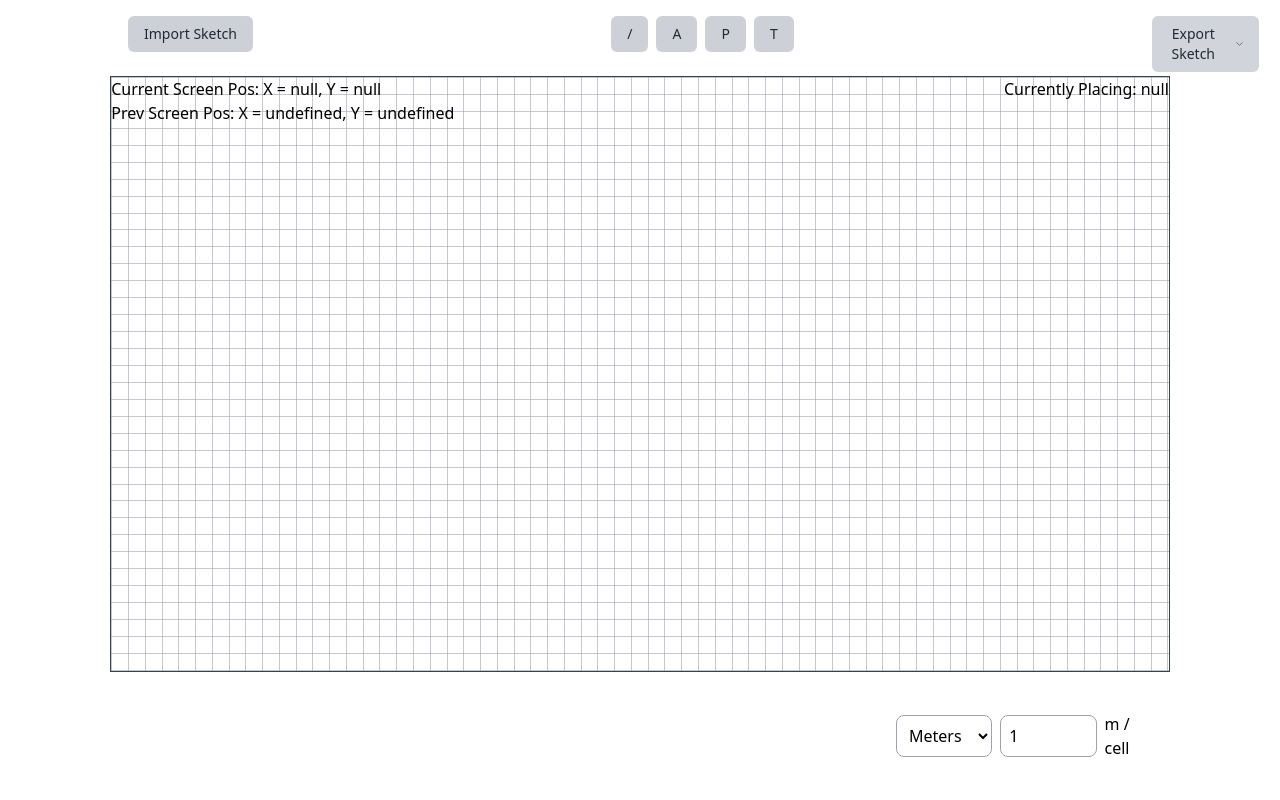
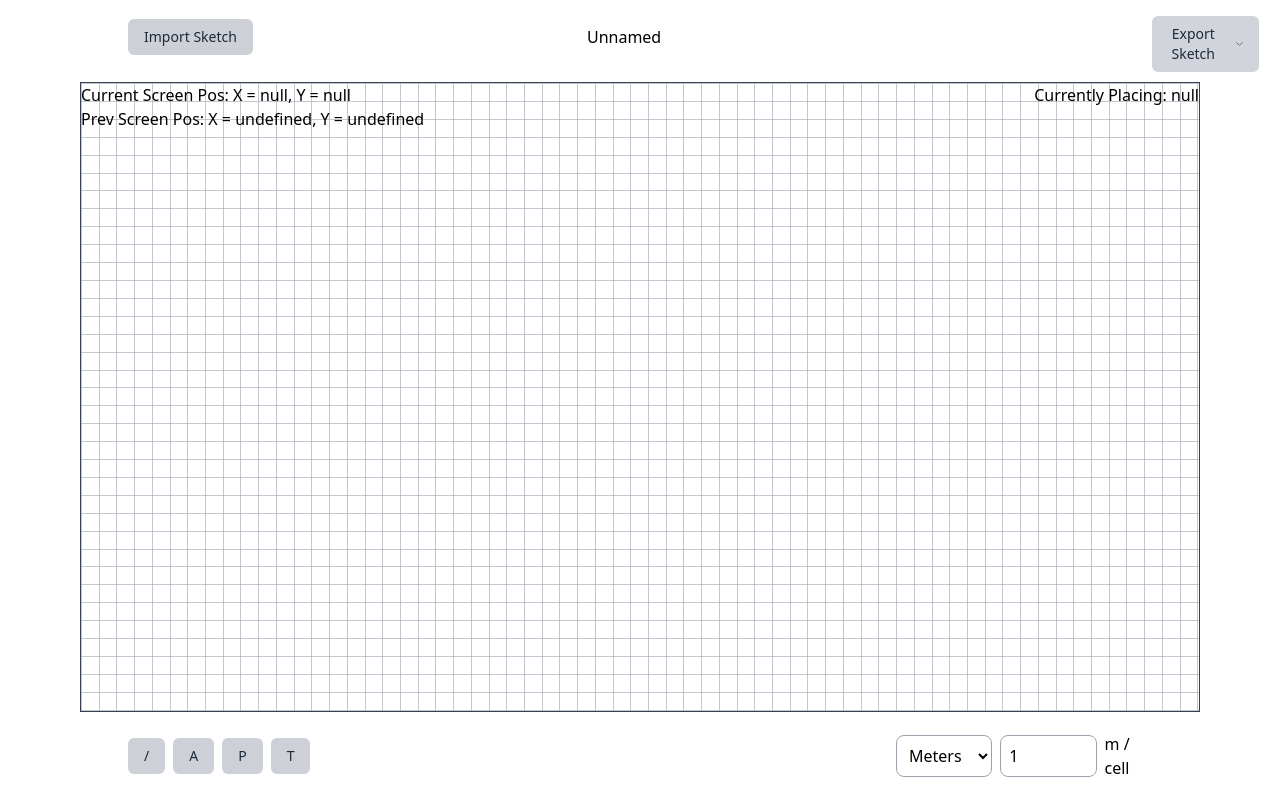
Before and after one commit to CristiMacovei/sketching-interface, a Next.js app: page / in a window 1280 px wide. Built offline with nearby package versions, Linux system fonts and the light colour scheme.

Commit message:
[feat] import & export with json

```diff
--- a/components/FooterToolbar.tsx
+++ b/components/FooterToolbar.tsx
@@ -1,17 +1,43 @@
 import React from 'react';
 
 import GridSizeInput from './GridSizeInput';
+import Toolbar from './Toolbar';
 
-export default function FooterToolbar(props) {
+import { custom } from '../types/t';
+
+type ComponentProps = {
+  setSelectionMode: (value: custom.SelectionMode) => void;
+
+  // canvas params
+  canvasParams: custom.CanvasParams;
+
+  // unit functions
+  unitLengthToPixels: (unitLength: number) => number;
+  pixelLengthToUnits: (pixelLength: number) => number;
+  screenToWorld: (screen: custom.PixelSpacePoint) => custom.WorldSpacePoint;
+  worldToScreen: (world: custom.WorldSpacePoint) => custom.PixelSpacePoint;
+
+  savedPoints: custom.SavedPoint[];
+  setSavedPoints: (value: custom.SavedPoint[]) => void;
+
+  savedLines: custom.SavedLine[];
+  setSavedLines: (value: custom.SavedLine[]) => void;
+
+  savedAreas: custom.Area[];
+  setSavedAreas: (value: custom.Area[]) => void;
+
+  savedTexts: custom.Text[];
+  setSavedTexts: (value: custom.Text[]) => void;
+};
+
+export default function FooterToolbar(props: ComponentProps) {
   return (
-    <div className='flex items-center justify-end w-4/5 mx-auto mt-10'>
+    <div className='relative flex items-center justify-between w-4/5 mx-auto my-5'>
+      {/* left  */}
+      <Toolbar {...props} />
+
       {/* right */}
-      <GridSizeInput
-        sGridDimension={props.sGridDimension}
-        setGridDimension={props.setGridDimension}
-        sGridUnit={props.sGridUnit}
-        setGridUnit={props.setGridUnit}
-      />
+      <GridSizeInput canvasParams={props.canvasParams} />
     </div>
   );
 }
--- a/components/GridSizeInput.tsx
+++ b/components/GridSizeInput.tsx
@@ -1,40 +1,42 @@
 import { useEffect, useRef } from 'react';
+import { custom } from '../types/t';
 
-export default function GridSizeInput(props) {
+type ComponentProps = {
+  canvasParams: custom.CanvasParams;
+};
+
+export default function GridSizeInput({ canvasParams }: ComponentProps) {
   const rDimensionInput = useRef(null);
   const rUnitSelect = useRef(null);
 
   useEffect(() => {
     const dimensionInput = rDimensionInput.current;
-    if (dimensionInput && props.sGridDimension) {
-      dimensionInput.value = props.sGridDimension;
+    if (dimensionInput && canvasParams.worldUnitsPerCell) {
+      dimensionInput.value = canvasParams.worldUnitsPerCell;
     }
 
     const unitSelect = rUnitSelect.current;
-    if (unitSelect && (props.sGridUnit === 'm' || props.sGridUnit === 'ft')) {
-      unitSelect.value = props.sGridUnit;
+    if (unitSelect) {
+      unitSelect.value = canvasParams.gridUnit.name;
     }
-  }, [props.sGridDimension, props.sGridUnit]);
+  }, [canvasParams]);
 
   useEffect(() => {
     const dimensionInput = rDimensionInput.current;
     if (
       dimensionInput &&
-      props.sGridUnit !== 'px' &&
       (dimensionInput.value === '' || dimensionInput.value === 0)
     ) {
       dimensionInput.value = 1;
-      props.setGridDimension(1);
+      canvasParams.setWorldUnitsPerCell(1);
     }
-  });
+  }, [canvasParams]);
 
   function handleDimensionInputChange(evt) {
     const dimensionInput = rDimensionInput.current;
     if (dimensionInput) {
-      props.setGridDimension(dimensionInput.value);
+      canvasParams.setWorldUnitsPerCell(dimensionInput.value);
     }
-
-    console.log('handleDimensionInputChange', dimensionInput.value);
   }
 
   function handleUnitSelectChange(evt) {
@@ -42,7 +44,7 @@ export default function GridSizeInput(props) {
     if (unitSelect) {
       const longName = unitSelect.value === 'ft' ? 'Feet' : 'Meters';
 
-      props.setGridUnit({
+      canvasParams.setGridUnit({
         name: unitSelect.value,
         longName
       });
@@ -52,7 +54,7 @@ export default function GridSizeInput(props) {
   }
 
   return (
-    <div className='flex items-center justify-start w-1/4 mb-10'>
+    <div className='flex items-center justify-start w-1/4'>
       <select
         className='w-2/5 p-2 mr-2 bg-white border border-gray-400 rounded-lg outline-none '
         ref={rUnitSelect}
@@ -68,7 +70,7 @@ export default function GridSizeInput(props) {
         ref={rDimensionInput}
         onChange={handleDimensionInputChange}
       />
-      <span className='w-1/5'>{`${props.sGridUnit.name} / cell`}</span>
+      <span className='w-1/5'>{`${canvasParams.gridUnit.name} / cell`}</span>
     </div>
   );
 }
--- a/components/HeaderToolbar.tsx
+++ b/components/HeaderToolbar.tsx
@@ -1,8 +1,9 @@
-import React from 'react';
+import React, { useEffect } from 'react';
 
 import Dropdown from './Dropdown';
 import Button from './Button';
 import FileInput from './FileInput';
+import TextInput from './TextInput';
 
 import { calcArea } from './Area';
 
@@ -33,32 +34,24 @@ type ComponentProps = {
   setSavedTexts: (value: custom.Text[]) => void;
 
   refExportCanvas: React.MutableRefObject<HTMLCanvasElement>;
+
+  refNameInput: React.MutableRefObject<HTMLInputElement>;
+
+  sketchName: string;
+  setSketchName: (value: string) => void;
+  fHandleNameChange: React.ChangeEventHandler<HTMLInputElement>;
 };
 
 export default function HeaderToolbar(props: ComponentProps) {
-  function handleLineToolClick() {
-    console.log('Line tool clicked');
+  useEffect(() => {
+    const nameInput = props.refNameInput.current;
 
-    props.setSelectionMode('line-first-point');
-  }
+    if (!nameInput) {
+      return;
+    }
 
-  function handleAreaToolClick() {
-    console.log('Area tool clicked');
-
-    props.setSelectionMode('area-point-1');
-  }
-
-  function handlePanToolClick() {
-    console.log('Pan tool clicked');
-
-    props.setSelectionMode('pan');
-  }
-
-  function handleTextToolClick() {
-    console.log('Text tool clicked');
-
-    props.setSelectionMode('text');
-  }
+    nameInput.value = props.sketchName;
+  }, [props.refNameInput, props.sketchName]);
 
   function exportToPNG() {
     console.log('Points', props.savedPoints);
@@ -185,7 +178,7 @@ export default function HeaderToolbar(props: ComponentProps) {
 
     const tmpLink = document.createElement('a');
     tmpLink.href = dataURL;
-    tmpLink.download = 'sketch.png';
+    tmpLink.download = `${props.sketchName}.png`;
 
     tmpLink.click();
   }
@@ -197,7 +190,7 @@ export default function HeaderToolbar(props: ComponentProps) {
     console.log('Texts', props.savedTexts);
 
     const content = {
-      sketchName: 'unnamed', // todo this
+      sketchName: props.sketchName,
       canvasParams: props.canvasParams,
       user: null, // todo once the backend is configured
       sketch: {
@@ -214,7 +207,7 @@ export default function HeaderToolbar(props: ComponentProps) {
 
     const tmpLink = document.createElement('a');
     tmpLink.setAttribute('href', contentString);
-    tmpLink.setAttribute('download', 'sketch.json'); //todo use sketch name
+    tmpLink.setAttribute('download', `${props.sketchName}.json`);
     tmpLink.click();
   }
 
@@ -233,6 +226,22 @@ export default function HeaderToolbar(props: ComponentProps) {
       props.setSavedLines(sketchContent.sketch.lines);
       props.setSavedAreas(sketchContent.sketch.areas);
       props.setSavedTexts(sketchContent.sketch.texts);
+
+      props.setSketchName(sketchContent.sketchName);
+
+      props.canvasParams.setGridNumCellsPerRow(
+        sketchContent.canvasParams.gridNumCellsPerRow
+      );
+      props.canvasParams.setGridUnit(sketchContent.canvasParams.gridUnit);
+      props.canvasParams.setWorldCenterX(
+        sketchContent.canvasParams.worldCenterX
+      );
+      props.canvasParams.setWorldCenterY(
+        sketchContent.canvasParams.worldCenterY
+      );
+      props.canvasParams.setWorldUnitsPerCell(
+        sketchContent.canvasParams.worldUnitsPerCell
+      );
     };
   }
 
@@ -245,12 +254,10 @@ export default function HeaderToolbar(props: ComponentProps) {
 
       {/* middle buttons */}
       <div>
-        <div className='flex flex-row items-center justify-center gap-2'>
-          <Button text='/' fClick={handleLineToolClick} />
-          <Button text='A' fClick={handleAreaToolClick} />
-          <Button text='P' fClick={handlePanToolClick} />
-          <Button text='T' fClick={handleTextToolClick} />
-        </div>
+        <TextInput
+          refInput={props.refNameInput}
+          fChange={props.fHandleNameChange}
+        />
       </div>
 
       {/* right */}
--- /dev/null
+++ b/components/TextInput.tsx
@@ -0,0 +1,43 @@
+import React, { useState } from 'react';
+
+type ComponentProps = {
+  refInput: React.MutableRefObject<HTMLInputElement>;
+
+  fChange: React.ChangeEventHandler<HTMLInputElement>;
+};
+
+export default function TextInput({ refInput, fChange }: ComponentProps) {
+  const [sIsActive, setIsActive] = useState(false);
+
+  function show(evt: React.MouseEvent<HTMLInputElement>) {
+    setIsActive(true);
+  }
+
+  function hide(evt: React.FocusEvent<HTMLInputElement>) {
+    setIsActive(false);
+  }
+
+  function handleChange(evt: React.ChangeEvent<HTMLInputElement>) {
+    fChange(evt);
+  }
+
+  function stopKeypressPropagation(evt: React.KeyboardEvent<HTMLInputElement>) {
+    evt.stopPropagation();
+  }
+
+  return (
+    <div>
+      <input
+        className={`px-4 py-2 bg-white border ${
+          sIsActive ? 'border-gray-500' : 'border-transparent'
+        } rounded-md outline-none focus:outline-none`}
+        type='text'
+        onClick={show}
+        onBlur={hide}
+        onChange={handleChange}
+        onKeyDown={stopKeypressPropagation}
+        ref={refInput}
+      />
+    </div>
+  );
+}
--- /dev/null
+++ b/components/Toolbar.tsx
@@ -0,0 +1,69 @@
+import React from 'react';
+
+import Dropdown from './Dropdown';
+import Button from './Button';
+import FileInput from './FileInput';
+
+import { calcArea } from './Area';
+
+import { custom } from '../types/t';
+
+type ComponentProps = {
+  setSelectionMode: (value: custom.SelectionMode) => void;
+
+  // canvas params
+  canvasParams: custom.CanvasParams;
+
+  // unit functions
+  unitLengthToPixels: (unitLength: number) => number;
+  pixelLengthToUnits: (pixelLength: number) => number;
+  screenToWorld: (screen: custom.PixelSpacePoint) => custom.WorldSpacePoint;
+  worldToScreen: (world: custom.WorldSpacePoint) => custom.PixelSpacePoint;
+
+  savedPoints: custom.SavedPoint[];
+  setSavedPoints: (value: custom.SavedPoint[]) => void;
+
+  savedLines: custom.SavedLine[];
+  setSavedLines: (value: custom.SavedLine[]) => void;
+
+  savedAreas: custom.Area[];
+  setSavedAreas: (value: custom.Area[]) => void;
+
+  savedTexts: custom.Text[];
+  setSavedTexts: (value: custom.Text[]) => void;
+};
+
+export default function Toolbar(props: ComponentProps) {
+  function handleLineToolClick() {
+    console.log('Line tool clicked');
+
+    props.setSelectionMode('line-first-point');
+  }
+
+  function handleAreaToolClick() {
+    console.log('Area tool clicked');
+
+    props.setSelectionMode('area-point-1');
+  }
+
+  function handlePanToolClick() {
+    console.log('Pan tool clicked');
+
+    props.setSelectionMode('pan');
+  }
+
+  function handleTextToolClick() {
+    console.log('Text tool clicked');
+
+    props.setSelectionMode('text');
+  }
+
+  return (
+    <div className='flex flex-row items-center justify-center gap-2'>
+      <Button text='/' fClick={handleLineToolClick} />
+      <Button text='A' fClick={handleAreaToolClick} />
+      <Button text='P' fClick={handlePanToolClick} />
+      <Button text='T' fClick={handleTextToolClick} />
+    </div>
+  );
+}
--- a/pages/index.tsx
+++ b/pages/index.tsx
@@ -9,6 +9,8 @@ import FooterToolbar from '../components/FooterToolbar';
 import { custom } from '../types/t';
 
 export default function Home() {
+  const [sSketchName, setSketchName] = useState('Unnamed');
+
   const [sGridSize, setGridSize] = useState(64);
   const [sCanvasWidth, setCanvasWidth] = useState(0);
   const [sCanvasHeight, setCanvasHeight] = useState(0);
@@ -44,6 +46,12 @@ export default function Home() {
   const [sCanvasCenterWorldY, setCanvasCenterWorldY] = useState(0);
 
   const rExportCanvas = useRef<HTMLCanvasElement>(null);
+
+  const refNameInput = useRef<HTMLInputElement>(null);
+
+  function handleNameChange(evt: React.ChangeEvent<HTMLInputElement>) {
+    setSketchName(evt.target.value);
+  }
 
   function clearCache() {
     setCachedPoints({
@@ -178,6 +186,11 @@ export default function Home() {
         setSavedTexts={setSavedTexts}
         // export canvas
         refExportCanvas={rExportCanvas}
+        // name input
+        setSketchName={setSketchName}
+        sketchName={sSketchName}
+        refNameInput={refNameInput}
+        fHandleNameChange={handleNameChange}
       />
 
       <Canvas
@@ -241,11 +254,46 @@ export default function Home() {
       />
 
       <FooterToolbar
-        // grid dimensions
-        sGridDimension={sGridDimension}
-        setGridDimension={setGridDimension}
-        sGridUnit={sGridUnit}
-        setGridUnit={setGridUnit}
+        // selection mode
+        setSelectionMode={setSelectionMode}
+        // canvas params
+        canvasParams={{
+          width: sCanvasWidth,
+          height: sCanvasHeight,
+          setWidth: setCanvasWidth,
+          setHeight: setCanvasHeight,
+
+          screenTopLeftX: sCanvasTopLeftScreenX,
+          screenTopLeftY: sCanvasTopLeftScreenY,
+          setScreenTopLeftX: setCanvasTopLeftScreenX,
+          setScreenTopLeftY: setCanvasTopLeftScreenY,
+
+          worldCenterX: sCanvasCenterWorldX,
+          worldCenterY: sCanvasCenterWorldY,
+          setWorldCenterX: setCanvasCenterWorldX,
+          setWorldCenterY: setCanvasCenterWorldY,
+
+          gridUnit: sGridUnit,
+          gridNumCellsPerRow: sGridSize,
+          worldUnitsPerCell: sGridDimension,
+          setGridUnit: setGridUnit,
+          setGridNumCellsPerRow: setGridSize,
+          setWorldUnitsPerCell: setGridDimension
+        }}
+        // unit functions
+        unitLengthToPixels={unitLengthToPixels}
+        pixelLengthToUnits={pixelLengthToUnits}
+        worldToScreen={worldToScreen}
+        screenToWorld={screenToWorld}
+        // saved stuff for export
+        savedPoints={sSavedPoints}
+        setSavedPoints={setSavedPoints}
+        savedLines={sSavedLines}
+        setSavedLines={setSavedLines}
+        savedAreas={sSavedAreas}
+        setSavedAreas={setSavedAreas}
+        savedTexts={sSavedTexts}
+        setSavedTexts={setSavedTexts}
       />
     </div>
   );
```
